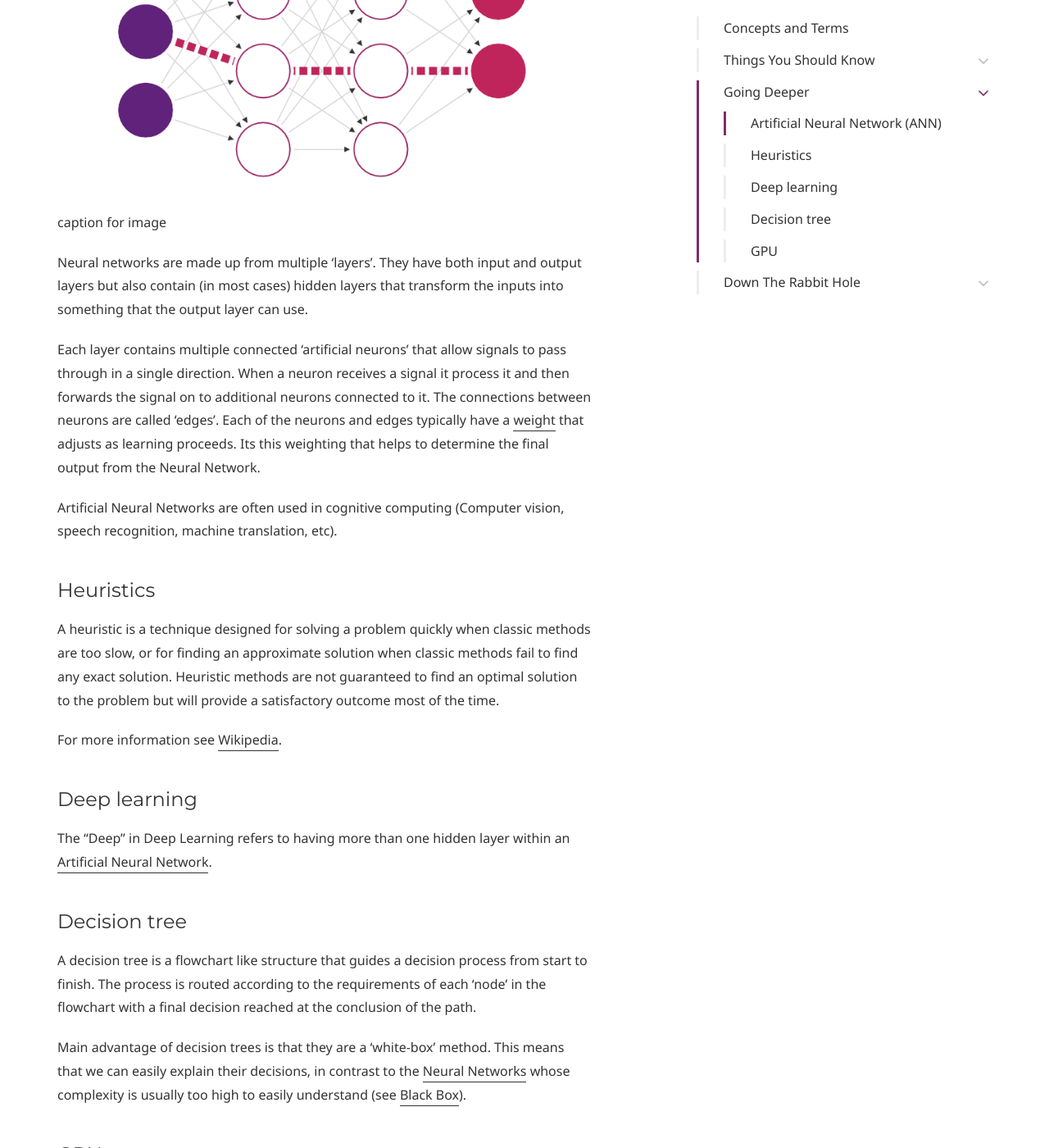
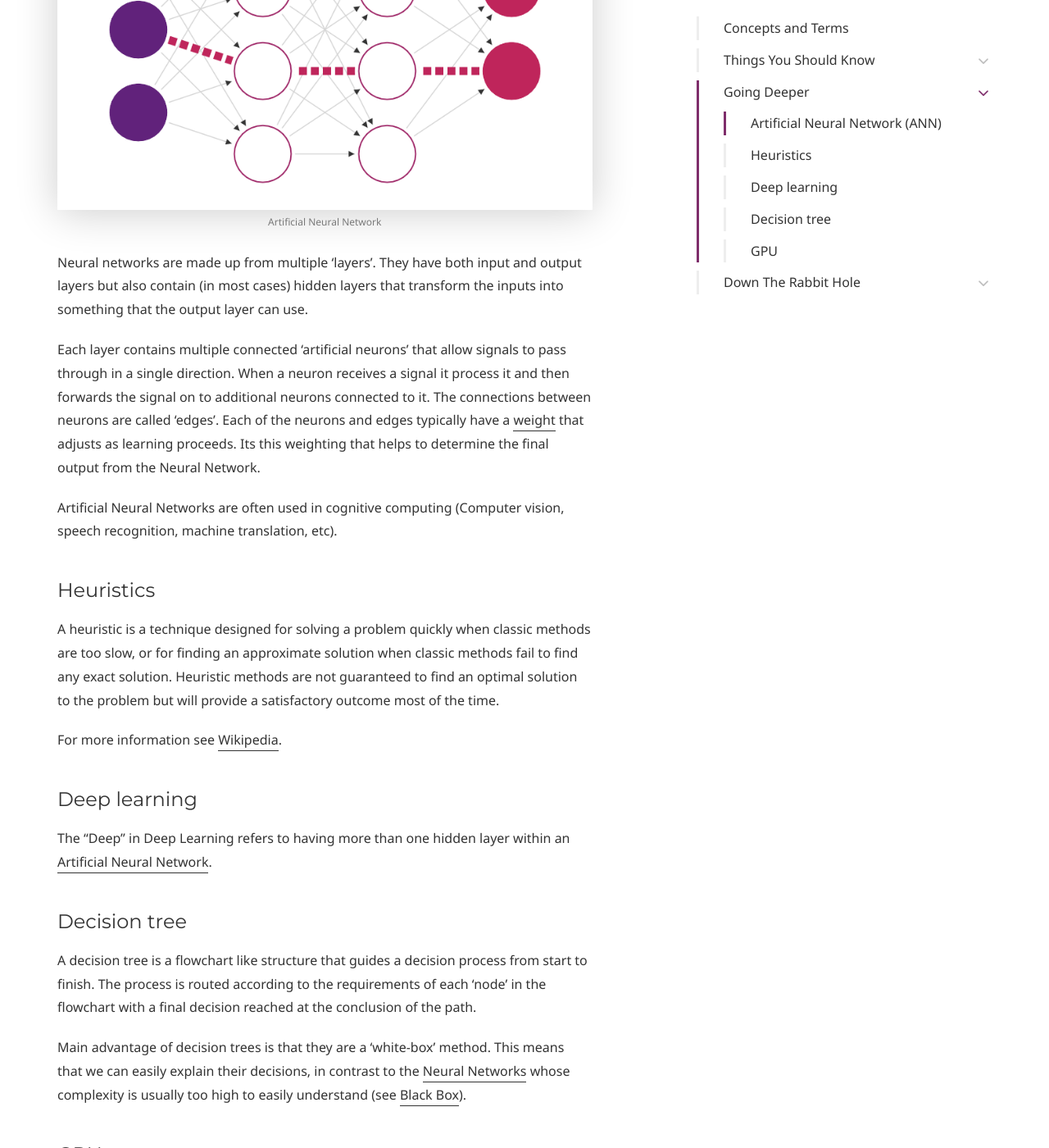
Before and after one commit to ClintFrancis/clintfrancis.github.io, a Jekyll site: the page built from _posts/2018-06-08-ai-concepts-terms.md, in a window 1280 px wide and 1400 px high, scrolled down 5059 px. Shown: the whole window at 82% size. Built offline with Jekyll 4.4.1, drawn with Linux system fonts in a browser that asks for light colours; some web fonts are replaced.

Commit message:
Formatting changes

```diff
--- a/_posts/2018-06-08-ai-concepts-terms.md
+++ b/_posts/2018-06-08-ai-concepts-terms.md
@@ -115,8 +115,8 @@ An Artificial Neural Network is computer model intended to simulate the way huma
 
 {% include image.html
             img="assets/img/DeepLearningDiagram.png"
-            title="title for image"
-            caption="caption for image" %}
+            title="Artificial Neural Network"
+            caption="Artificial Neural Network" %}
 
 Neural networks are made up from multiple 'layers'. They have both input and output layers but also contain (in most cases) hidden layers that transform the inputs into something that the output layer can use.
 
--- a/doks-theme/_includes/image.html
+++ b/doks-theme/_includes/image.html
@@ -3,16 +3,7 @@
     {% if include.url %}
     <a href="{{ include.url }}" title="{{ include.title }}" target="_blank">
     {% endif %}
-        <div class="c-test js-tilt"
-            data-tilt-axis="x"
-            data-tilt-glare="true"
-            data-tilt-perspective="1000"
-            data-tilt-scale="1"
-            data-tilt-speed="400"
-            data-tilt-max="10"
-            >
             <img src="{{ site.url }}/{{ include.img }}" alt="{{ include.title }}"/>
-    </div>
     {% if include.url %}
     </a>
     {% endif %}
--- a/doks-theme/_sass/_variables.scss
+++ b/doks-theme/_sass/_variables.scss
@@ -11,6 +11,7 @@ $color-dark-alt: rgb(56, 56, 57) !default;
 $color-dark-red:#7F2E6B !default;
 $color-light-red:#C7A8B0 !default;
 $color-yellow: #3EC4FE !default;
+$color-gray: rgb(130, 130, 130) !default;
 
 // Base
 $color-h2-border: #dadada !default;
--- a/doks-theme/_sass/generic/_base.scss
+++ b/doks-theme/_sass/generic/_base.scss
@@ -106,6 +106,21 @@ img {
 	max-width: 100%;
 	height: auto;
 	vertical-align: top;
+}
+
+.image-wrapper .image-caption{
+	text-align: center;
+	font-size: $font-size-small;
+	color: $color-gray;
+}
+
+.image-wrapper img {
+	display: block;
+	background-color: #9e21ff;
+	background-image: linear-gradient(135deg, #522280 0%, #BF255B 100%, #BF255B 100%);
+	box-shadow: 0 3px 47px rgba(0, 0, 0, 0.2);
+	transform-style: preserve-3d;
+	transform: perspective(300px);
 }
 
 /* ----- Horizontal rules ----- */
```
Also changed, not shown: assets/img/DeepLearningDiagram.png, 3 other files.
